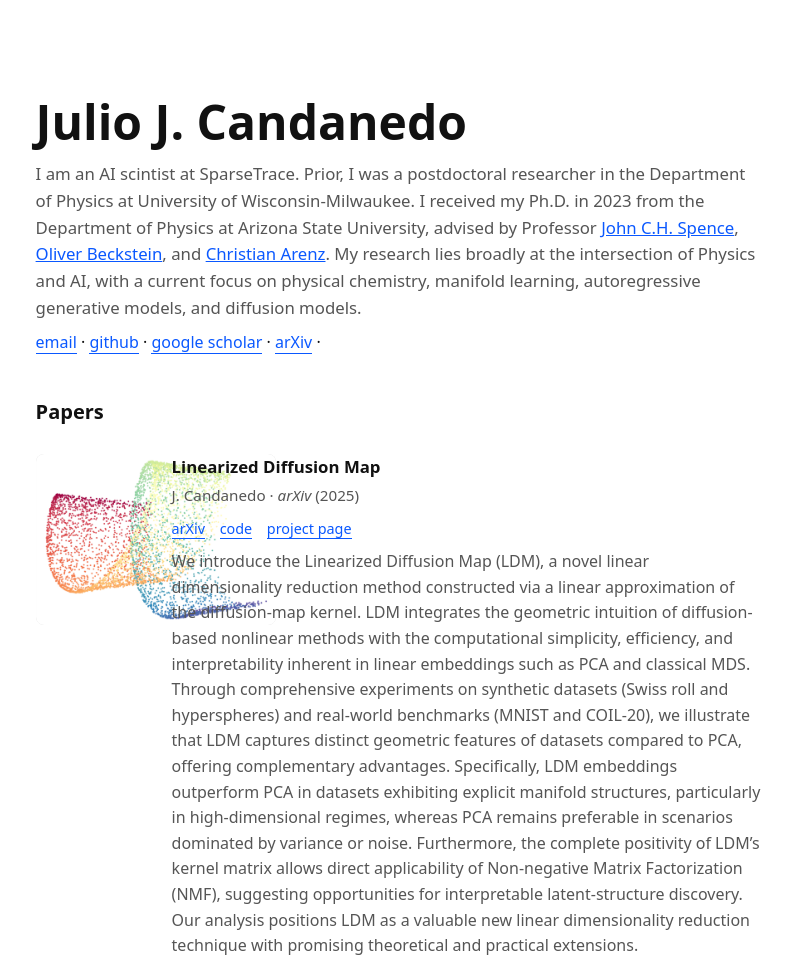
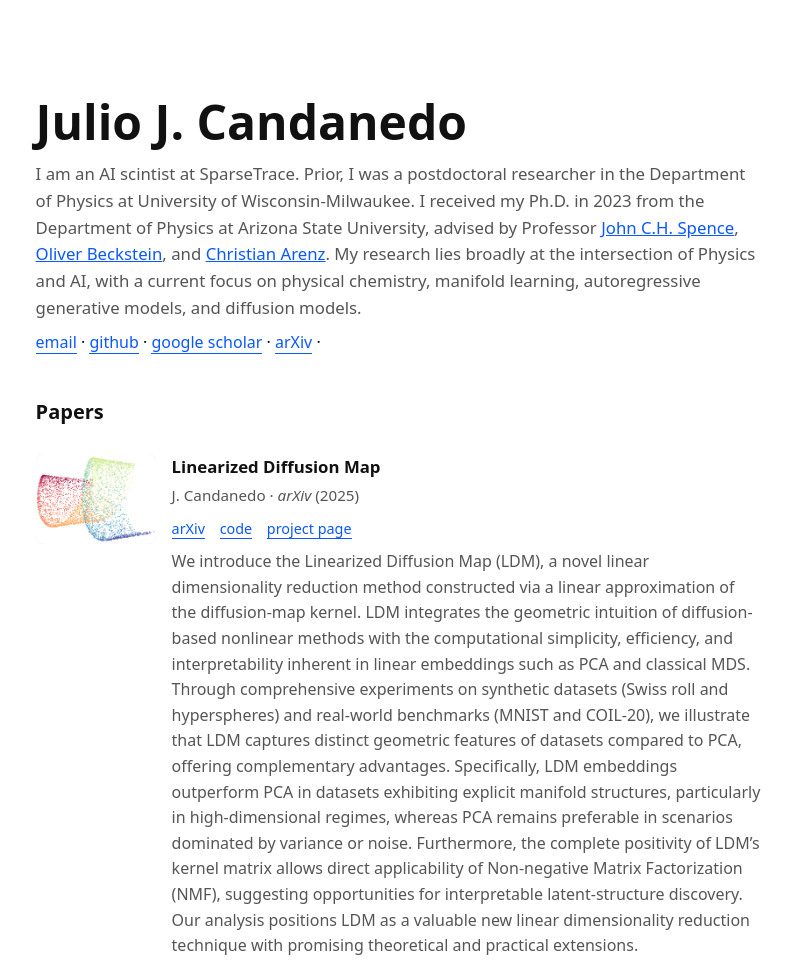
Before and after one commit to jcandane/jcandane.github.io, a plain HTML site: page index.html in a window 1280 px wide. Shown: the top 962 px of the page, without its empty margins (242-1034 px from the left). Drawn offline with Linux system fonts and the light colour scheme.

Commit message:
Update index.html

```diff
--- a/index.html
+++ b/index.html
@@ -22,32 +22,64 @@
       }
     }
     *{box-sizing:border-box}
-    html,body{margin:0;padding:0;background:var(--bg);color:var(--text);
-      font:16px/1.6 system-ui,-apple-system,Segoe UI,Roboto,Ubuntu,Cantarell,"Noto Sans",sans-serif}
+    html,body{
+      margin:0;
+      padding:0;
+      background:var(--bg);
+      color:var(--text);
+      font:16px/1.6 system-ui,-apple-system,Segoe UI,Roboto,Ubuntu,Cantarell,"Noto Sans",sans-serif;
+    }
     main{max-width:var(--max);margin:6rem auto 6rem;padding:0 1.1rem}
     h1{font-size:clamp(2rem,5vw,3rem);line-height:1.1;margin:0 0 .75rem}
     h2{font-size:1.25rem;margin:2.5rem 0 .75rem}
     p{margin:.5rem 0 0}
     .lead{font-size:1.05rem;color:var(--muted)}
-    a{color:var(--link)} a:visited{color:var(--link-visited)}
+    a{color:var(--link)}
+    a:visited{color:var(--link-visited)}
     hr{border:0;border-top:1px solid var(--rule);margin:2rem 0}
+
     /* top link row with dot separators */
     .links{margin:.5rem 0 0;font-size:1rem}
     .links a{text-decoration:none;border-bottom:1px solid currentColor}
     .links a:hover{border-bottom-width:2px}
+
     /* publications */
-    .pub{display:grid;grid-template-columns:1fr;gap:1rem;padding:.9rem 0;
-      border-top:1px solid var(--rule)}
+    .pub{
+      display:grid;
+      grid-template-columns:1fr;
+      gap:1rem;
+      padding:.9rem 0;
+      border-top:1px solid var(--rule);
+      align-items:start;
+    }
     .pub:first-of-type{border-top:0}
     .pub.has-thumb{grid-template-columns:120px 1fr}
-    .thumb img{width:200%;height:auto;border-radius:8px;display:block;background:#ddd}
+
+    /* fixed thumbnail styles */
+    .thumb{
+      overflow:hidden;
+      border-radius:8px;
+      background:#ddd;
+      width:100%;
+      aspect-ratio: 4 / 3; /* adjust ratio as needed */
+    }
+    .thumb img{
+      width:100%;
+      height:100%;
+      object-fit:cover;
+      display:block;
+    }
+
     .pub h3{margin:0;font-size:1.05rem}
     .meta{color:var(--muted);font-size:.95rem;margin:.15rem 0 .35rem}
     .badges a{font-size:.9rem;text-decoration:none;border-bottom:1px solid currentColor;margin-right:.65rem}
     .note, small{color:var(--muted)}
     footer{margin-top:3rem;font-size:.9rem;color:var(--muted)}
-    @media (max-width:620px){ .pub.has-thumb{grid-template-columns:1fr} }
-  </style>
+
+    @media (max-width:620px){
+      .pub.has-thumb{grid-template-columns:1fr}
+    }
+</style>
   <!-- Optional: basic structured data -->
   <script type="application/ld+json">
   {
```
